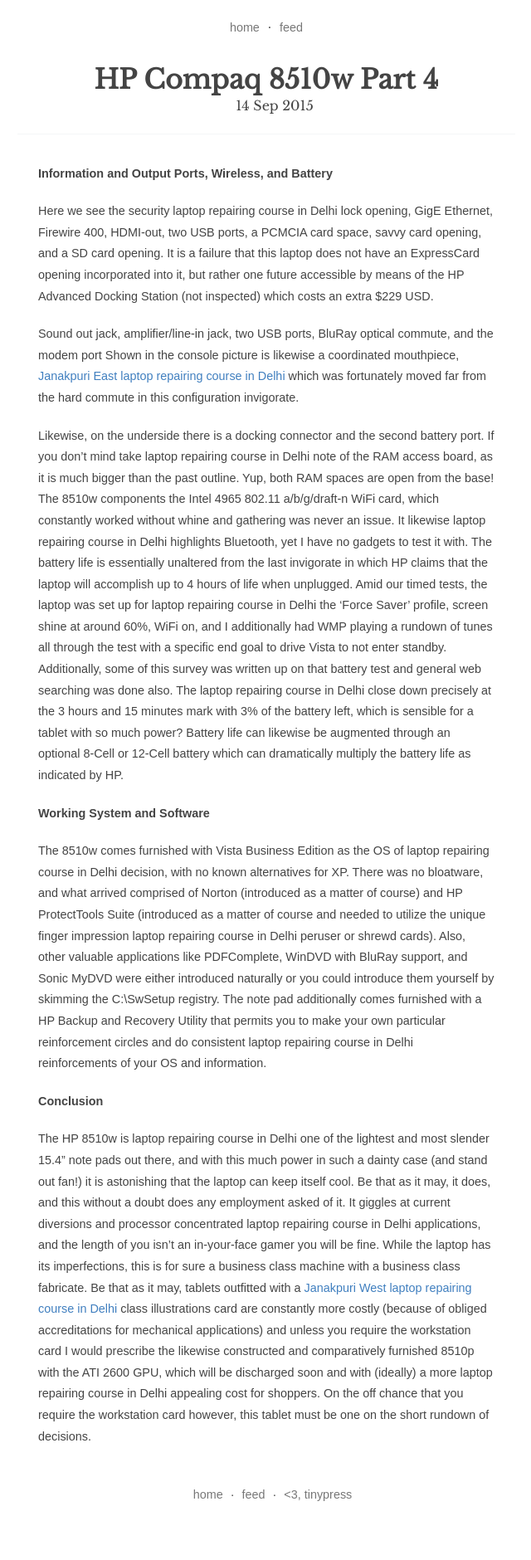
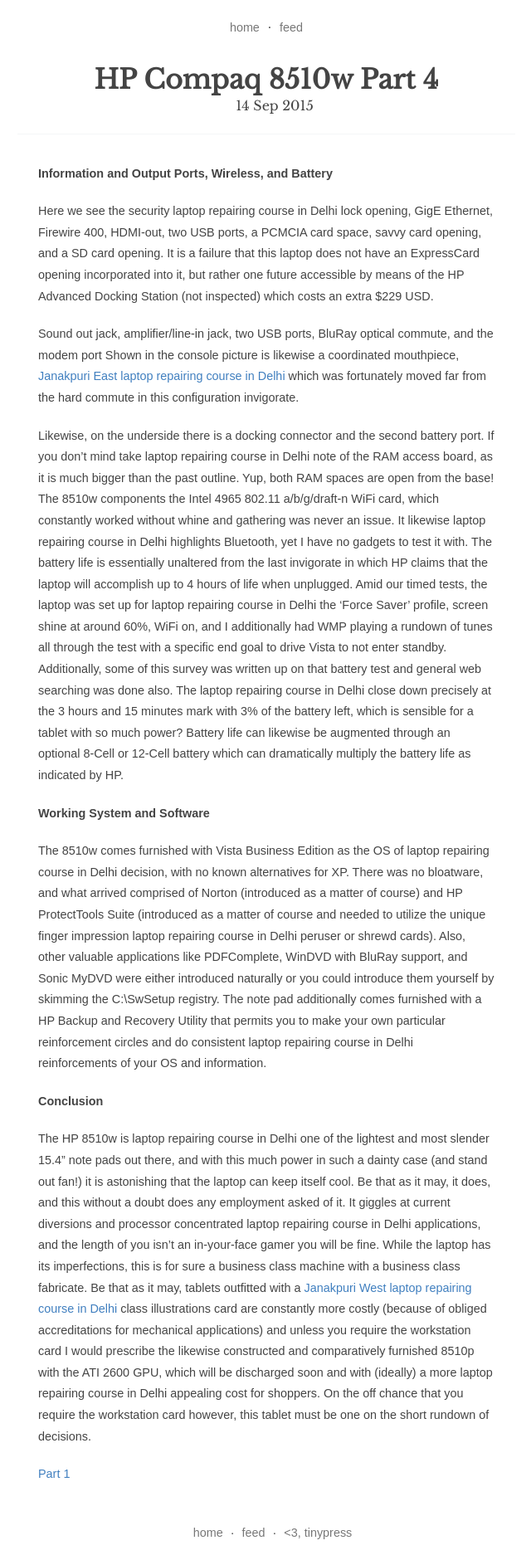
Before and after one commit to vanyavern/vanyavern.github.io, a Jekyll site: the page built from _posts/2015-09-14-hp-compaq-8510w-part-4.markdown, in a window 1280 px wide. Shown: the whole page at 83% size, without its empty margins (319-959 px from the left). Built offline with Jekyll 4.4.1, drawn with Linux system fonts in a browser that asks for light colours; before the commit the page ends 1835 px from its top, so only the background shows below that.

Commit message:
Post update: HP Compaq 8510w Part 4

```diff
--- a/_posts/2015-09-14-hp-compaq-8510w-part-4.markdown
+++ b/_posts/2015-09-14-hp-compaq-8510w-part-4.markdown
@@ -23,3 +23,5 @@ The note pad additionally comes furnished with a HP Backup and Recovery Utility
 
 The HP 8510w is laptop repairing course in Delhi one of the lightest and most slender 15.4" note pads out there, and with this much power in such a dainty case (and stand out fan!) it is astonishing that the laptop can keep itself cool. Be that as it may, it does, and this without a doubt does any employment asked of it. It giggles at current diversions and processor concentrated laptop repairing course in Delhi applications, and the length of you isn’t an in-your-face gamer you will be fine.
 While the laptop has its imperfections, this is for sure a business class machine with a business class fabricate. Be that as it may, tablets outfitted with a <a href="http://www.laptop-repairingcourse.com">Janakpuri West laptop repairing course in Delhi</a> class illustrations card are constantly more costly (because of obliged accreditations for mechanical applications) and unless you require the workstation card I would prescribe the likewise constructed and comparatively furnished 8510p with the ATI 2600 GPU, which will be discharged soon and with (ideally) a more laptop repairing course in Delhi appealing cost for shoppers. On the off chance that you require the workstation card however, this tablet must be one on the short rundown of decisions.
+
+<a href="http://vanyavern.github.io/2015/09/14/hp-compaq-8510w-part-1.html">Part 1</a>
```
